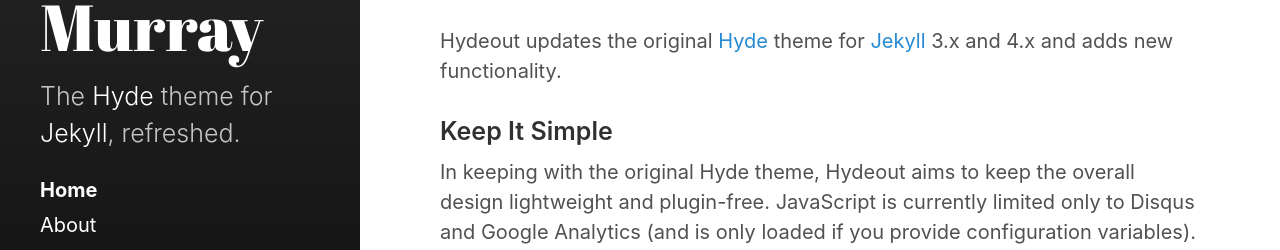
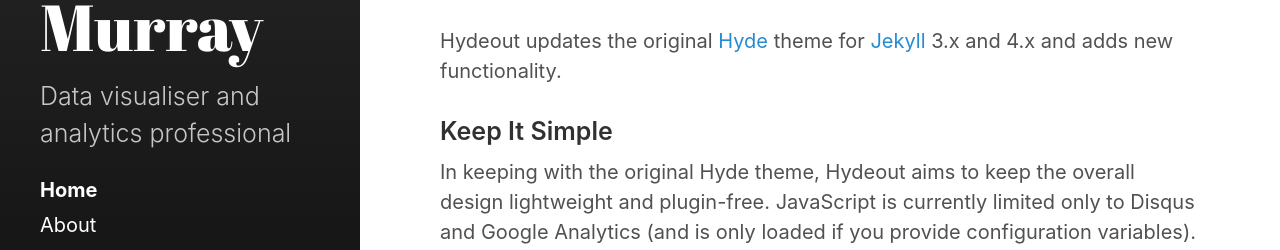
Before and after one commit to dbmurray/dbmurray.github.io, a Jekyll site: the page built from index.html, in a window 1280 px wide. Shown: the part 445-695 px from the top of the page. Built offline with Jekyll 4.4.1, drawn with Linux system fonts in a browser that asks for light colours; the list of posts is cut into pages by our own code.

Commit message:
Update _config.yml

```diff
--- a/_config.yml
+++ b/_config.yml
@@ -6,7 +6,7 @@
 # Setup
 title:            Darragh Murray
 tagline:          'Data visualiser and analytics professional'
-description:      'The <a href="http://hyde.getpoole.com" target="_blank">Hyde</a> theme for <a href="http://jekyllrb.com" target="_blank">Jekyll</a>, refreshed.'
+description:      'Data visualiser and analytics professional'
 url:              https://dbmurray.github.io
 #baseurl:          '/hydeout'
                   # the optional subpath of your site, e.g. "/blog"
```
